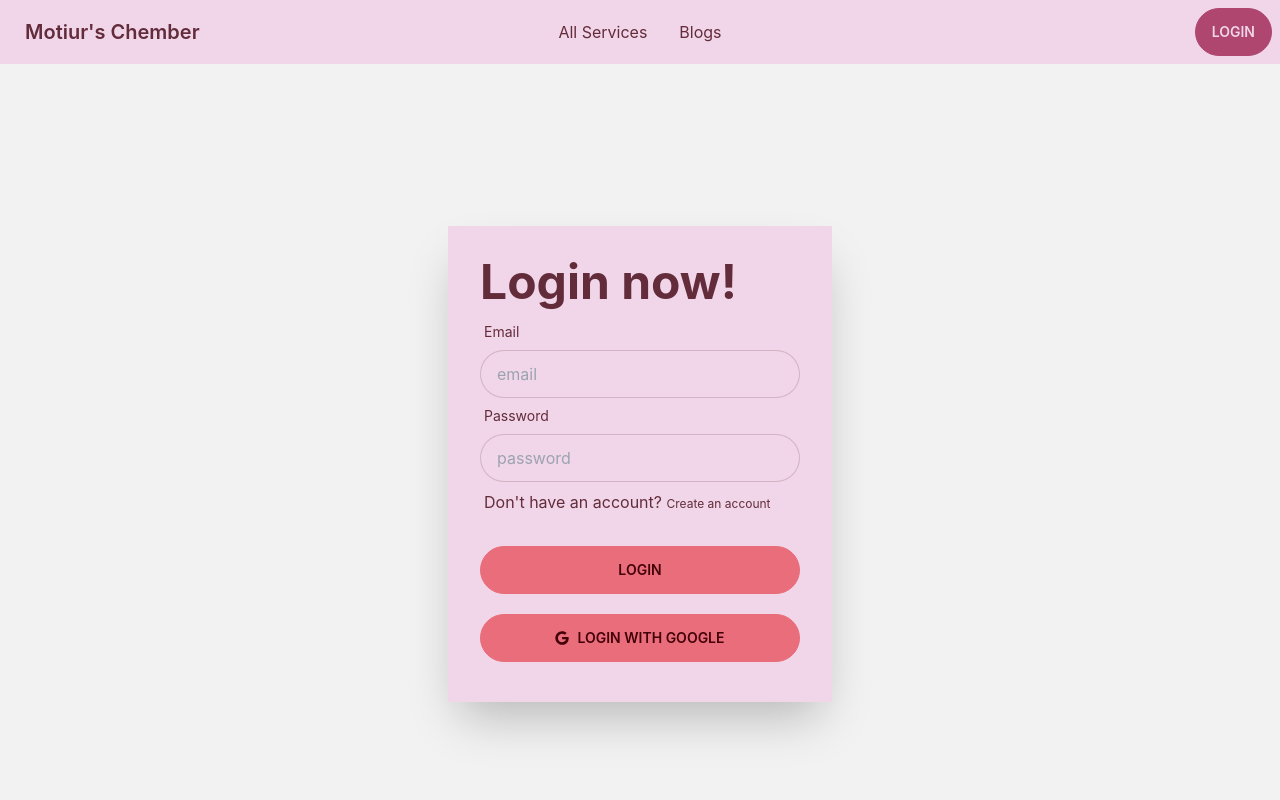
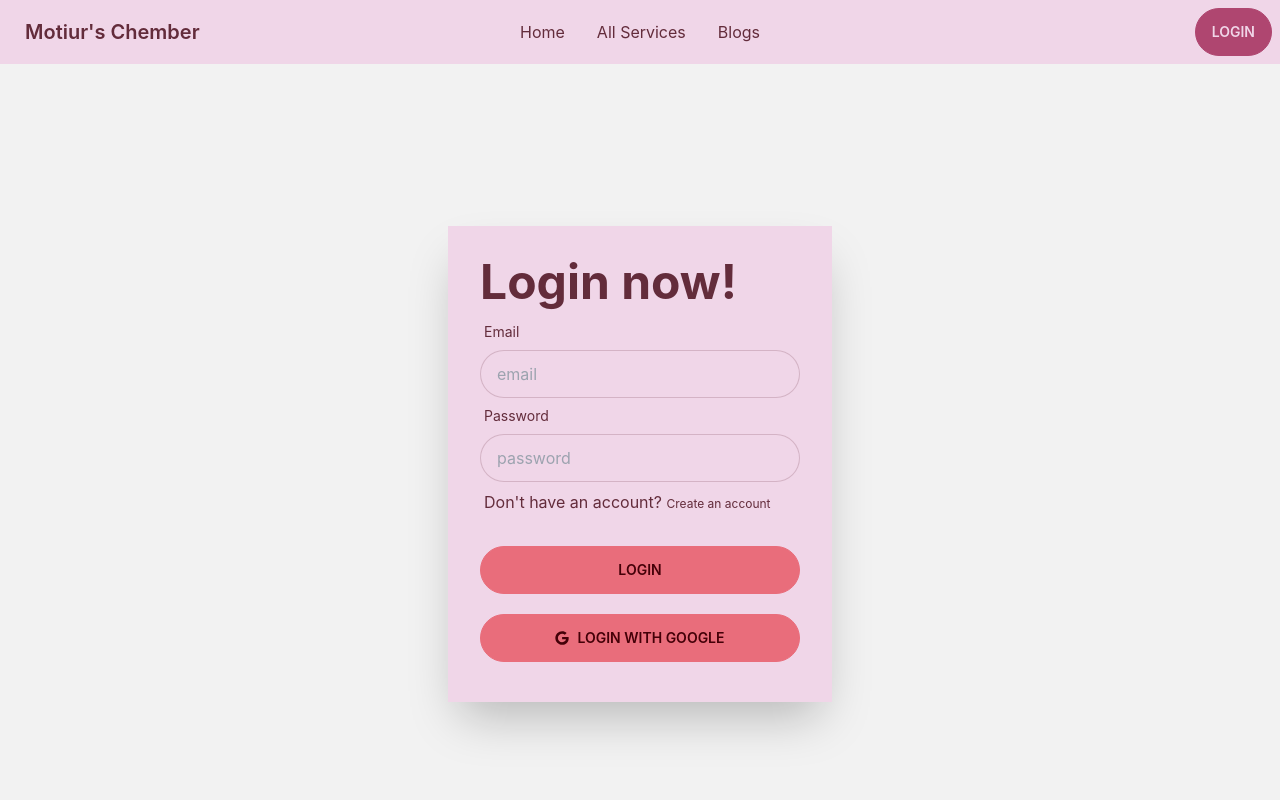
Before and after one commit to MotiurRahman/motiur-s-chember-client, a React (Create React App) app: page /login in a window 1280 px wide. Shown: the top 800 px of the page. Built offline with nearby package versions, Linux system fonts and the light colour scheme; no server answers.

Commit message:
add home page

```diff
--- a/src/Components/Header/Header.js
+++ b/src/Components/Header/Header.js
@@ -30,6 +30,10 @@ const Header = () => {
               className="menu menu-compact dropdown-content mt-3 p-2 shadow bg-base-100 rounded-box w-52"
             >
               <li>
+                <Link to="/home">Home</Link>
+              </li>
+
+              <li>
                 <Link to="/services">All Services</Link>
               </li>
 
@@ -61,6 +65,9 @@ const Header = () => {
         </div>
         <div className="navbar-center hidden lg:flex">
           <ul className="menu menu-horizontal p-0">
+            <li>
+              <Link to="/home">Home</Link>
+            </li>
             <li>
               <Link to="/services">All Services</Link>
             </li>
--- a/src/Components/UserReview/UserReview.js
+++ b/src/Components/UserReview/UserReview.js
@@ -1,9 +1,11 @@
 import React, { useContext, useEffect, useState } from "react";
 import toast from "react-hot-toast";
 import { UserContext } from "../../AuthContext/AuthContext";
+import useTitle from "../../hooks/useTitle";
 import AllReview from "./AllReview";
 
 const UserReview = () => {
+  useTitle("My Review");
   const { user } = useContext(UserContext);
   const [reviewData, setReviewData] = useState([]);
   const [isempty, setIsempty] = useState(true);
--- a/src/Routers/Routers.js
+++ b/src/Routers/Routers.js
@@ -19,6 +19,15 @@ const router = createBrowserRouter([
     children: [
       {
         path: "/",
+        loader: () => {
+          return fetch(
+            "https://b6a11-service-review-server-side-motiur-rahman-motiurrahman.vercel.app/service_withlimit"
+          );
+        },
+        element: <Home></Home>,
+      },
+      {
+        path: "/home",
         loader: () => {
           return fetch(
             "https://b6a11-service-review-server-side-motiur-rahman-motiurrahman.vercel.app/service_withlimit"
```
